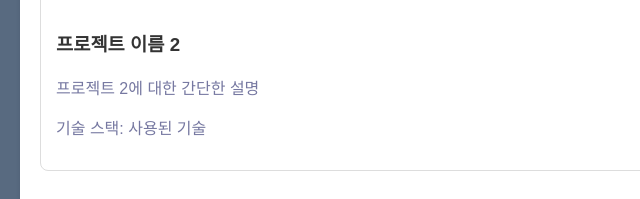
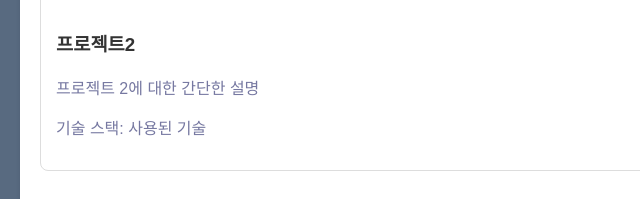
Before and after one commit to parkmin12/minsuck-park, a plain HTML site: page portfolio.html in a window 1280 px wide. Shown: the part 1145-1344 px from the top of the page, 0-640 px from the left. Drawn offline with Linux system fonts and the light colour scheme.

Commit message:
Update portfolio.html

```diff
--- a/portfolio.html
+++ b/portfolio.html
@@ -49,7 +49,7 @@
 
             <div class="project-item">
                 <img src="https://media.istockphoto.com/id/1411195926/ko/%EC%82%AC%EC%A7%84/%ED%94%84%EB%A1%9C%EC%A0%9D%ED%8A%B8-%EA%B4%80%EB%A6%AC%EC%9E%90%EB%8A%94-%EB%85%B8%ED%8A%B8%EB%B6%81%EC%97%90%EC%84%9C-%EC%9E%91%EC%97%85%ED%95%98%EA%B3%A0-%EA%B0%80%EC%83%81-%ED%99%94%EB%A9%B4%EC%97%90%EC%84%9C-%ED%9A%8C%EC%82%AC%EB%A5%BC%EC%9C%84%ED%95%9C-gantt-%EC%B0%A8%ED%8A%B8-%EC%8A%A4%EC%BC%80%EC%A4%84%EB%A7%81-%EC%9D%B8%ED%84%B0%ED%8E%98%EC%9D%B4%EC%8A%A4%EB%A1%9C-%EC%9E%91%EC%97%85-%EB%B0%8F-%EC%9D%B4%EC%A0%95%ED%91%9C%EB%A5%BC-%EC%97%85%EB%8D%B0%EC%9D%B4%ED%8A%B8%ED%95%98%EA%B3%A0-%EA%B3%84%ED%9A%8D%EC%9D%84-%EC%A7%84%ED%96%89%ED%95%A9%EB%8B%88%EB%8B%A4-%EB%B9%84%EC%A6%88%EB%8B%88%EC%8A%A4-%ED%94%84%EB%A1%9C%EC%A0%9D%ED%8A%B8-%EA%B4%80%EB%A6%AC.jpg?s=612x612&w=0&k=20&c=NGTe7UnCpxRitLXWGcIS_nvB2VmPiMUpMXz41hi880U=" alt="프로젝트 2">
-                <h3>프로젝트 이름 2</h3>
+                <h3>프로젝트2</h3>
                 <p>프로젝트 2에 대한 간단한 설명</p>
                 <p>기술 스택: 사용된 기술</p>
                 </div>
```
